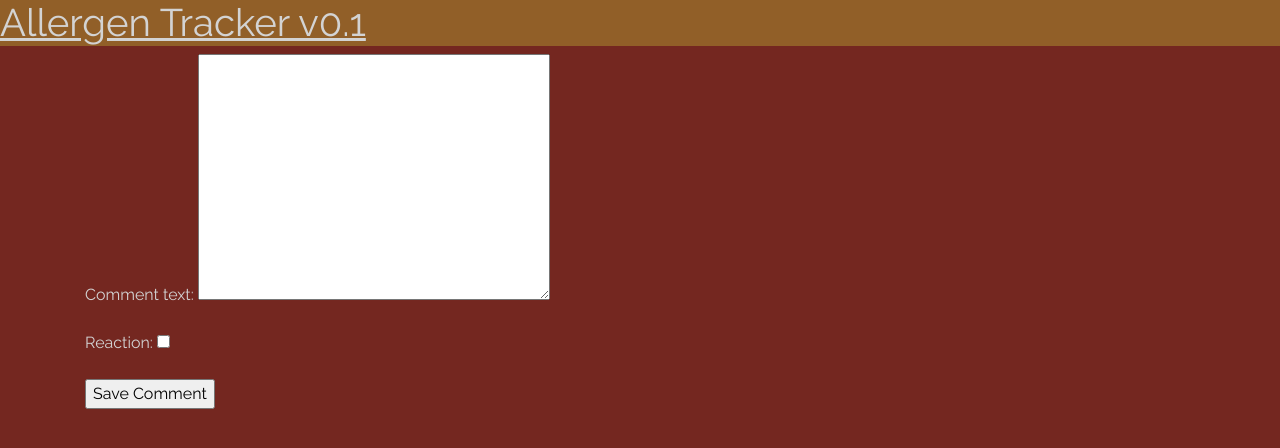
After one commit to kstrckr/Django-Allergen-Tracker, a Django app: page /1/comment/ in a window 1280 px wide. The commit adds this page. Shown: the top 448 px of the page. Run offline with Django 3.2, Linux system fonts and the light colour scheme; some libraries are stand-ins or nearby versions.

Commit message:
working create comment

```diff
--- a/allgen/allergens/models.py
+++ b/allgen/allergens/models.py
@@ -14,10 +14,20 @@ class Allergen(models.Model):
         return self.name
 
 class Comment(models.Model):
-    comment_text = models.CharField(max_length=255)
+    comment_text = models.TextField(max_length=255)
     reaction = models.BooleanField(default=False)
     allergen = models.ForeignKey(Allergen, on_delete=models.CASCADE)
-    created_on = models.DateTimeField(timezone.now())
+    created_on = models.DateTimeField(editable=False, null=True)
+    edited_on = models.DateTimeField(null=True)
+
+    def save(self, *args, **kwargs):
+        if not self.id:
+            self.created_on = timezone.now()
+        self.edited_on = timezone.now()
+        return super(Comment, self).save(*args, **kwargs)
+
+    def get_absolute_url(self):
+        return reverse('comments', kwargs={'pk':self.pk})
 
     def __str__(self):
         return '{} Comment posted on {}'.format(self.allergen, self.created_on)
--- a/allgen/allergens/static/allergens/style.css
+++ b/allgen/allergens/static/allergens/style.css
@@ -8,9 +8,13 @@ body {
     color: lightgrey;
 }
 
-.heading {
+.heading{
     background-color: rgb(145,95,40);
-    font-size: 1.8rem
+    font-size: 1.8rem;
+}
+
+.heading a {
+    color: lightgrey;
 }
 
 
--- a/allgen/allergens/templates/allergens/comment_confirm_delete.html
+++ b/allgen/allergens/templates/allergens/comment_confirm_delete.html
@@ -1,10 +1,12 @@
 {% extends 'layout.html'%}
 
 {% block content %}
+<div class='container'>
     <form action="" method='post'>
         {% csrf_token %}
         <p>Are you sure you want to delete this comment from {{ object.allergen.name }}?</p>
         <p><i>{{ object.comment_text }}</i></p>
         <input type='submit' value='Confirm' class="btn btn-danger"/>
     </form>
+</div>
 {% endblock content %}
--- /dev/null
+++ b/allgen/allergens/templates/allergens/comment_form.html
@@ -0,0 +1,11 @@
+{% extends 'layout.html' %}
+
+{% block content %}
+<div class='container'>
+<form action='' method='post'>
+    {% csrf_token %}
+    {{ form.as_p }}
+    <input type='submit' value='Save Comment' />
+</form>
+</div>
+{% endblock content %}
--- a/allgen/allergens/urls.py
+++ b/allgen/allergens/urls.py
@@ -3,8 +3,8 @@ from django.conf.urls import url
 from . import views
 app_name = 'allergens'
 urlpatterns = [
-    url(r'^$', views.AllergenList.as_view()),
-    url(r'^(?P<allergen>\D+)/$', views.CommentList.as_view(), name='comments'),
-    url(r'^(?P<allergen>\D+)/(?P<pk>\d+)/$', views.CommentDelete.as_view(), name='delete')
-
+    url(r'^$', views.AllergenList.as_view(), name='root'),
+    url(r'^(?P<allergen>\w+)/$', views.CommentList.as_view(), name='comments'),
+    url(r'^(?P<allergen>\w+)/(?P<pk>\d+)/$', views.CommentDelete.as_view(), name='delete'),
+    url(r'^(?P<allergen>\w+)/comment/$', views.CreateComment.as_view(), name='create-comment')
 ]
--- a/allgen/allergens/views.py
+++ b/allgen/allergens/views.py
@@ -3,7 +3,9 @@ from django.urls import reverse
 from django.views import generic
 
 from .models import Allergen, Comment
+from . import forms
 # Create your views here.
+
 
 class AllergenList(generic.ListView):
     model = Allergen
@@ -12,6 +14,25 @@ class AllergenList(generic.ListView):
 
     def get_queryset(self):
         return Allergen.objects.all()
+
+class CreateComment(generic.CreateView):
+    model = Comment
+    fields = [
+        'comment_text',
+        'reaction',
+        ]
+
+    def form_valid(self, form):
+        allergen_from_url = self.kwargs['allergen']
+        allergen_instance = Allergen.objects.get(name__exact=allergen_from_url)
+        form.instance.allergen = allergen_instance
+        return super(CreateComment, self).form_valid(form)
+
+    def get_success_url(self):
+        allergen = self.kwargs['allergen']
+        return reverse('allergens:comments', kwargs={'allergen':allergen})
+
+
 
 class CommentList(generic.ListView):
     model = Comment
--- a/allgen/templates/layout.html
+++ b/allgen/templates/layout.html
@@ -16,7 +16,7 @@
     </head>
     <body>
         <header>
-            <h1 class='heading'>Allergen Tracker v0.1</h1>
+            <h1 class='heading'><a href="{% url 'allergens:root' %}">Allergen Tracker v0.1</a></h1>
         </header>
         {% block content %}
         {% endblock content %}
```
Also changed, not shown: allgen/allergens/forms.py (added, +7 -0 lines), allgen/allergens/templates/allergens/comments.html (+20 -1 lines), allgen/allergens/migrations/0006_auto_20171101_2102.py (added), allgen/allergens/migrations/0007_auto_20171101_2103.py (added), allgen/allergens/migrations/0008_auto_20171101_2151.py (added), allgen/allergens/migrations/0009_auto_20171101_2200.py (added), allgen/db.sqlite3.
